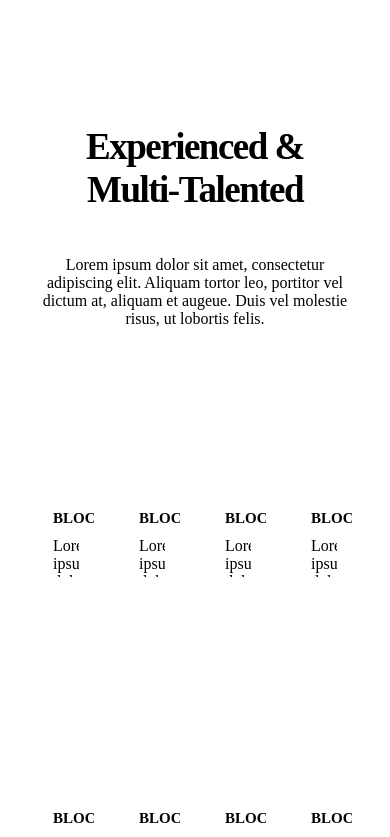
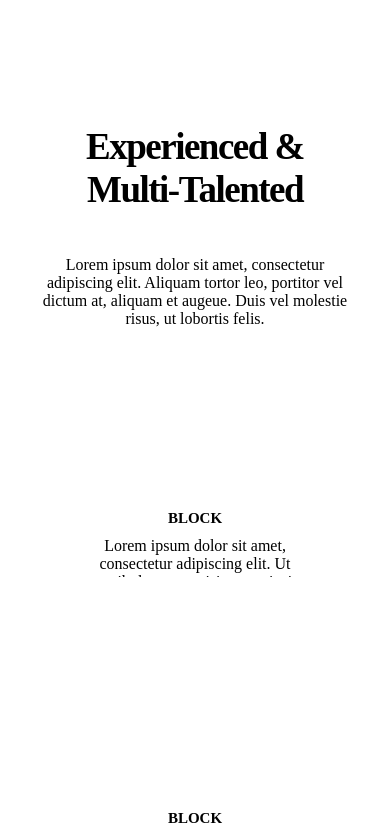
Before and after one commit to jasonvictorio/limesharp-test-2, a Nuxt app: page / in a window 390 px wide. Shown: the top 837 px of the page. Built offline with nearby package versions, Linux system fonts and the light colour scheme.

Commit message:
Add responsive

```diff
--- a/pages/index.vue
+++ b/pages/index.vue
@@ -108,4 +108,22 @@
     max-width: 1506px;
     margin: 0 auto;
   }
+
+  @media(max-width: 1280px) {
+    .home-blocks {
+      column-gap: 24px;
+      grid-template-columns: repeat(3, 1fr);
+    }
+  }
+
+  @media(max-width: 768px) {
+    .home-blocks {
+      grid-template-columns: repeat(2, 1fr);
+    }
+  }
+  @media(max-width: 600px) {
+    .home-blocks {
+      grid-template-columns: repeat(1, 1fr);
+    }
+  }
 </style>
```
